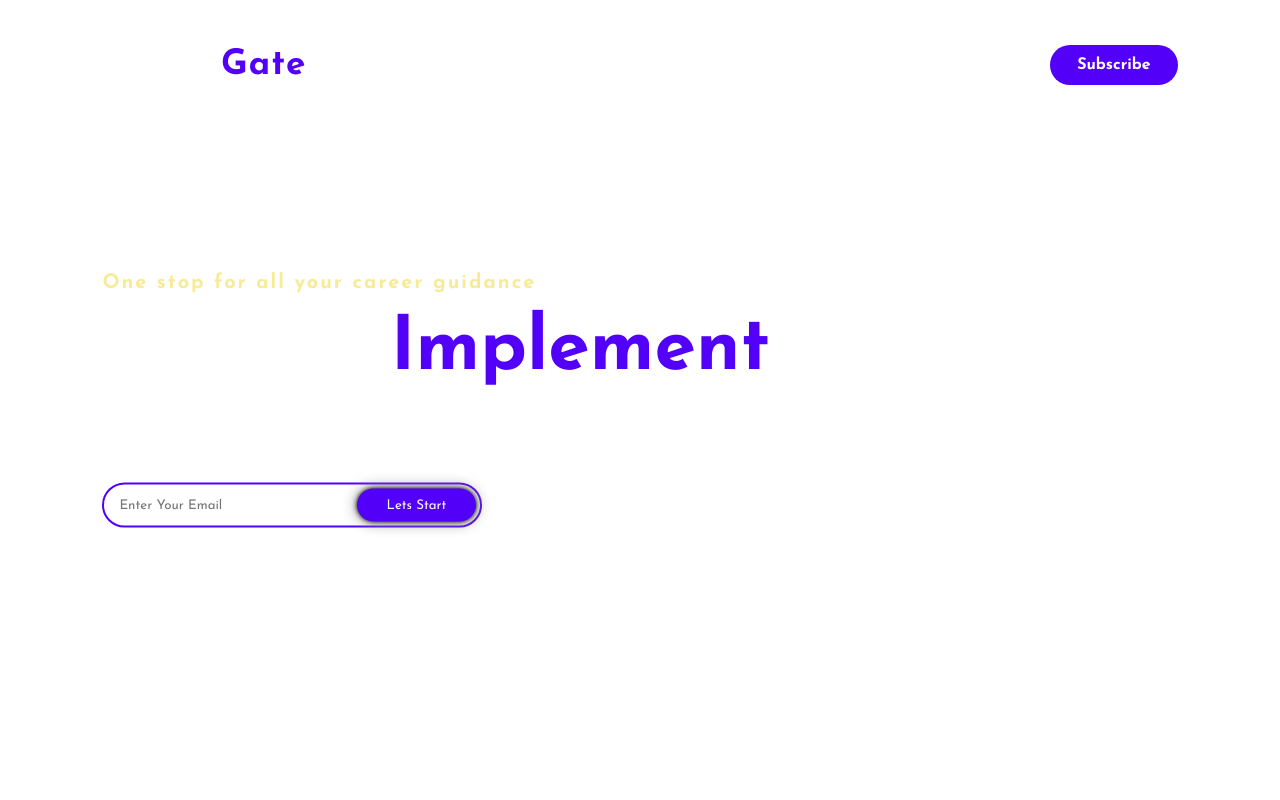
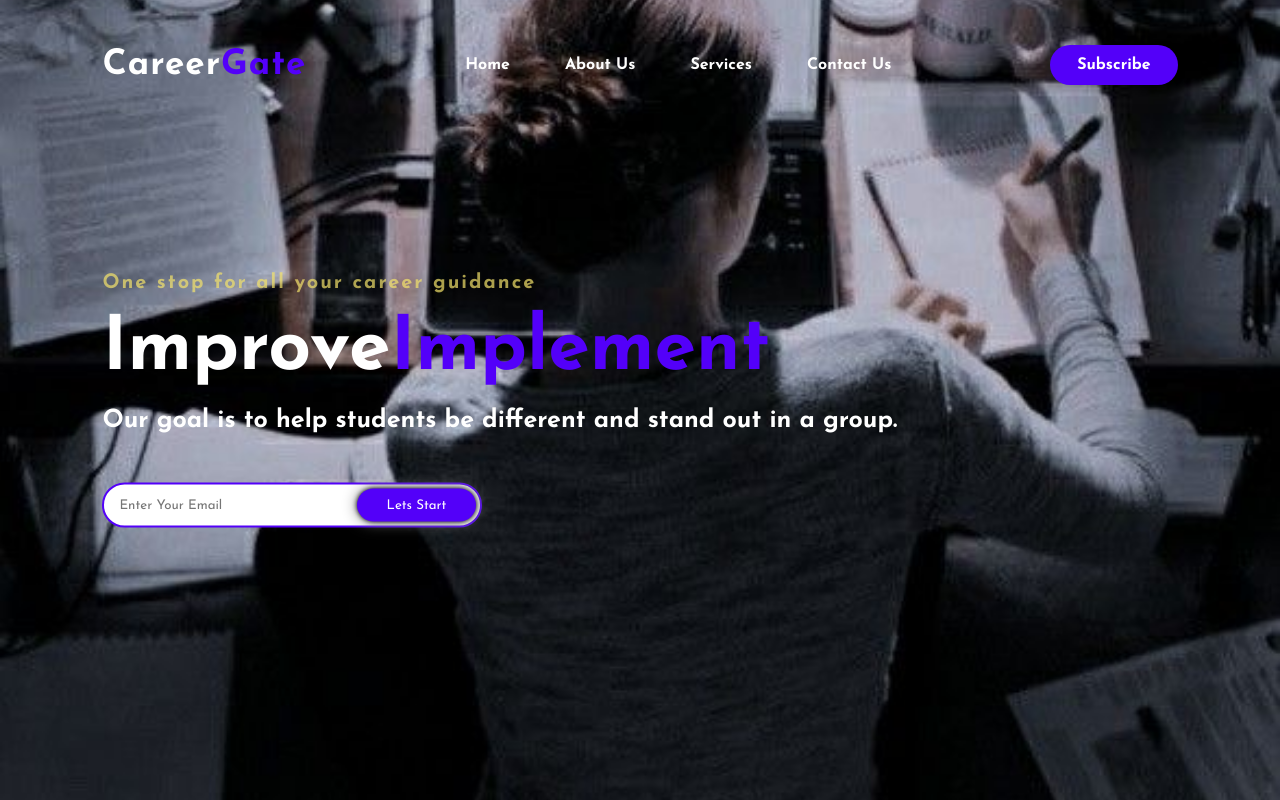
Before and after one commit to Gayatriraj/OIBGRIP_task1, a plain HTML site: page index.html in a window 1280 px wide. Shown: the top 800 px of the page. Drawn offline with Linux system fonts and the light colour scheme.

Commit message:
Update style.css

```diff
--- a/style.css
+++ b/style.css
@@ -7,7 +7,7 @@
 .hero{
 	height: 110vh;
 	width: 100%;
-	background-image: url(../img/imga1.jpg);
+	background-image: url('imga1.jpg');
 	background-size: cover;
 	background-position: center;
 }
```
